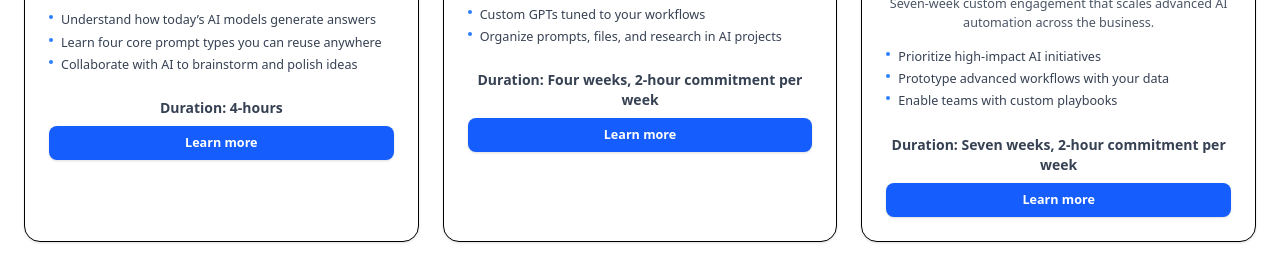
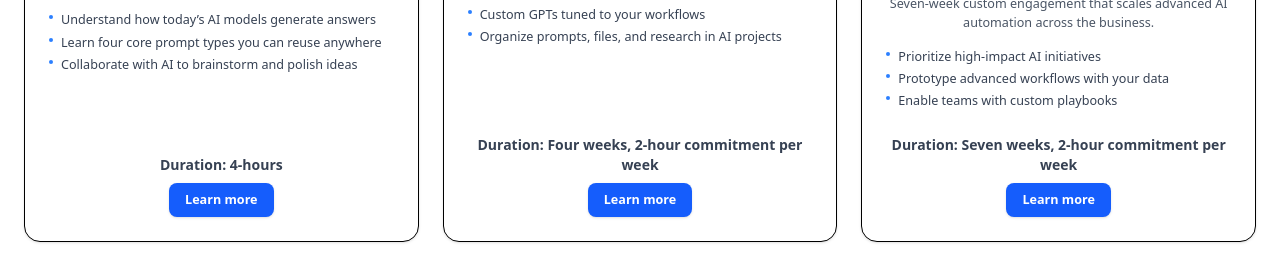
Before and after one commit to BillRaymond/cambermast-website-new, a SvelteKit app in the folder web/: page /training in a window 1280 px wide. Shown: the part 541-800 px from the top of the page. Built offline with nearby package versions, Linux system fonts and the light colour scheme.

Commit message:
align learn more to the bottom of the page

```diff
--- a/web/src/routes/training/+page.svelte
+++ b/web/src/routes/training/+page.svelte
@@ -43,15 +43,17 @@
 						</ul>
 					{/if}
 						{#if i.route}
+							<div class="mt-auto flex flex-col items-center gap-2 pt-6">
 							{#if i.duration}
-								<p class="mt-6 text-sm font-semibold text-gray-700">Duration: {i.duration}</p>
+								<p class="text-sm font-semibold text-gray-700">Duration: {i.duration}</p>
 							{/if}
 							<a
 								href={i.route}
-								class={`inline-flex justify-center rounded-lg bg-blue-600 px-4 py-2 font-semibold text-white shadow transition hover:bg-blue-700 ${i.duration ? 'mt-2' : 'mt-6'}`}
+								class="inline-flex justify-center rounded-lg bg-blue-600 px-4 py-2 font-semibold text-white shadow transition hover:bg-blue-700"
 							>
 								Learn more
 							</a>
+						</div>
 						{/if}
 				</article>
 			{/each}
```
